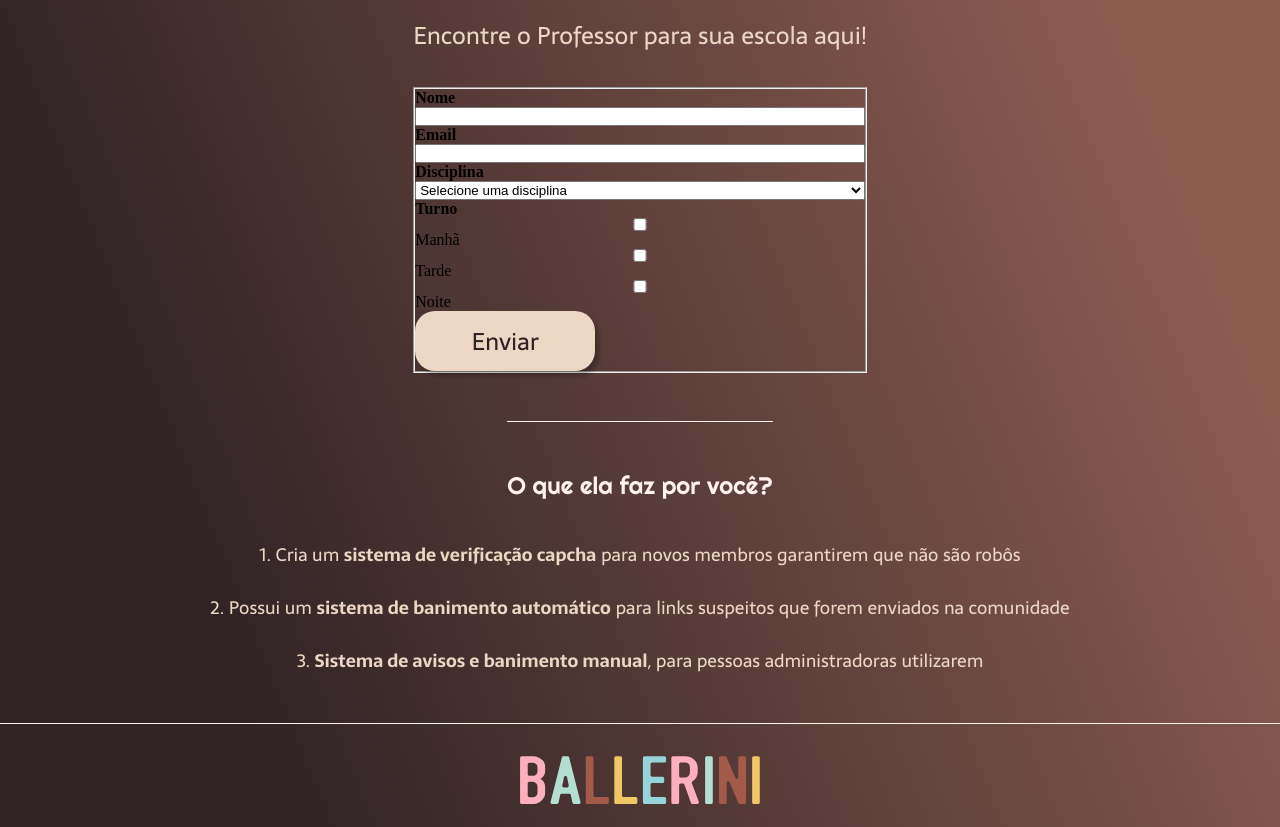
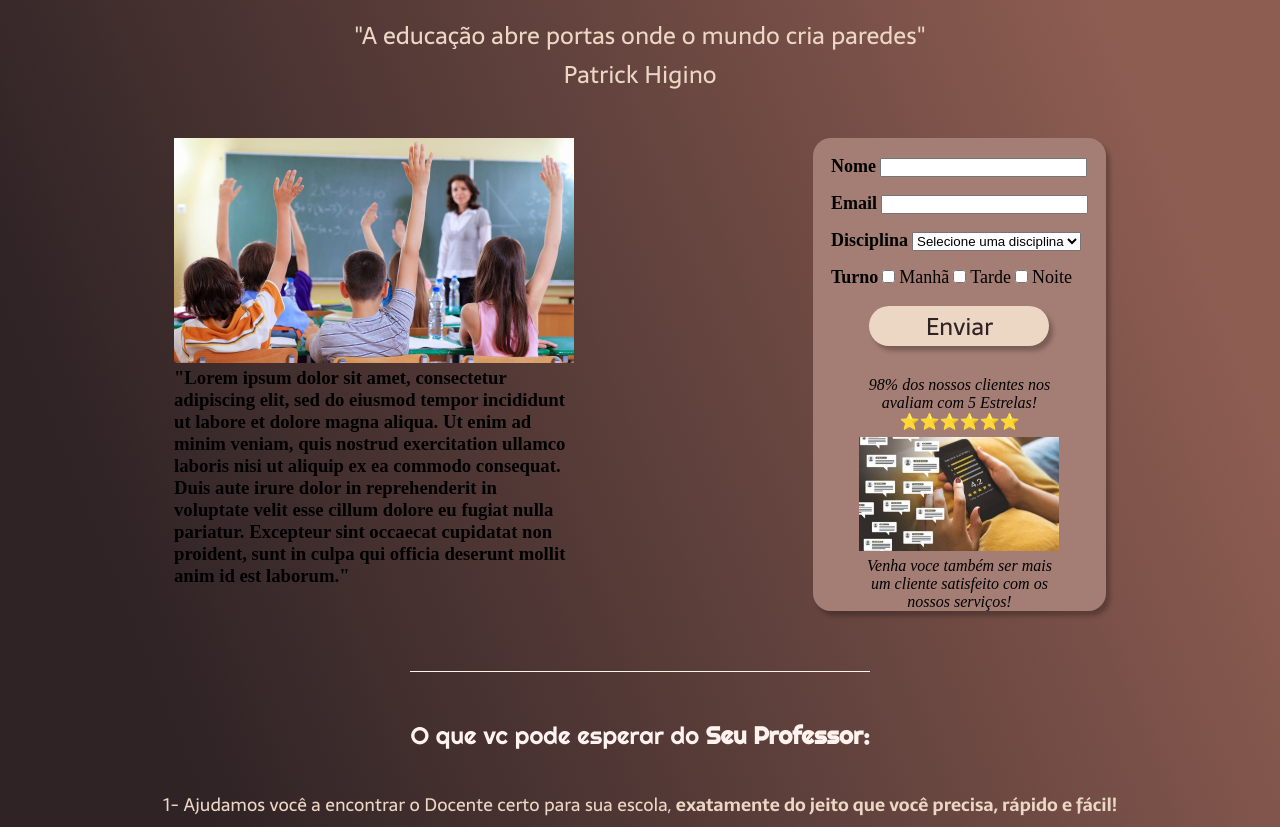
Before and after one commit to eerickvictor/Landing-Page, a plain HTML site: page index.html in a window 1280 px wide. Shown: the part 216-1043 px from the top of the page. Drawn offline with Linux system fonts and the light colour scheme.

Commit message:
Alteração de imagem e frase nova

```diff
--- a/index.html
+++ b/index.html
@@ -20,14 +20,38 @@
    <main class="conteudo">
     <section class="conteudo-principal">
       <div class="conteudo-principal-escrito">
+
+        <!--titulo inicio-->
         <h1 class="conteudo-principal-escrito-titulo">Seu Professor</h1>
-        <h2 class="conteudo-principal-escrito-subtitulo">Encontre o Professor para sua escola aqui!</h2>
-        <form class="formulario" action="">
+        <h2 class="conteudo-principal-escrito-subtitulo">"A educação abre portas onde o mundo cria paredes" <br> Patrick Higino </h2>
+
+        <!--fim titulo-->
+
+
+        <form class="meio" action="">
+
+          <!--lado esquerdo inicio-->
+          <div class="lado-esquerdo">
+            <img src="./Imagens/imagem professor2.jpg" alt="#" class="conteudo-principal-imagem">
+            <h3 class="conteudo-principal-descricao">"Lorem ipsum dolor sit amet, consectetur adipiscing elit, sed do eiusmod tempor incididunt ut labore et dolore magna aliqua. Ut enim ad minim veniam, quis nostrud exercitation ullamco laboris nisi ut aliquip ex ea commodo consequat. Duis aute irure dolor in reprehenderit in voluptate velit esse cillum dolore eu fugiat nulla pariatur. Excepteur sint occaecat cupidatat non proident, sunt in culpa qui officia deserunt mollit anim id est laborum."</h3>
+          </div>
+          <!--lado esquerdo fim-->
+
+          <!--lado direito inicio-->
           <fieldset class="formulario">
+            <div class="lado-direito">
+
+              <div class="formulario-direito-campo-nome">
               <label for="nome"><strong>Nome</strong></label>
               <input type="text" name = "nome" id="nome" required>
+              </div>
+
+              <div class="formulario-direito-campo-email">
               <label for="email"> <strong>Email</strong></label>
               <input type="email" id="email" name="email" required>
+              </div>
+
+              <div class="formulario-direito-campo-disciplina">
               <label for="disciplina"><strong>Disciplina</strong></label>
               <select name="disciplina" id="disciplina" required>
                 <option selected disabled value="">Selecione uma disciplina</option>
@@ -37,6 +61,9 @@
                 <option value="">Arte</option>
                 <option value="">Educação Física</option>
               </select>
+              </div>
+
+              <div class="formulario-direito-campo-turno">
               <label for="turno"><strong>Turno</strong></label>
               <input type="checkbox" id="turno1" name="turno1" value="Manhã">
               <label for="turno1">Manhã</label>
@@ -44,17 +71,23 @@
               <label for="turno2">Tarde</label>
               <input type="checkbox" id="turno3" name="turno3" value="Noite">
               <label for="turno3">Noite</label>
+            </div>
+            </div>
               <button class="conteudo-principal-escrito-botao" type="submit" onsubmit="">Enviar</button>
+              <p class="estrelinhas"><i>98% dos nossos clientes nos avaliam com 5 Estrelas!</i><br> ⭐⭐⭐⭐⭐⭐</p>
+              <img src="./Imagens/4a243f14-a31c-4380-aaf9-ac63d94ee57f.jpeg" alt="#" class="cta-imagem">
+              <p class="cta"><i>Venha voce também ser mais um cliente satisfeito com os nossos serviços!</i></p>
           </fieldset>
+          <!--lado direito fim-->
         </form>
       </div>
     </section>
 
     <section class="conteudo-secundario">
-      <h3 class="conteudo-secundario-titulo">O que ela faz por você?</h3>
-      <p class="conteudo-secundario-paragrafo">1. Cria um <strong>sistema de verificação capcha</strong> para novos membros garantirem que não são robôs</p>
-      <p class="conteudo-secundario-paragrafo">2. Possui um <strong>sistema de banimento automático</strong> para links suspeitos que forem enviados na comunidade</p>
-      <p class="conteudo-secundario-paragrafo">3. <strong>Sistema de avisos e banimento manual</strong>, para pessoas administradoras utilizarem</p>
+      <h3 class="conteudo-secundario-titulo">O que vc pode esperar do <strong>Seu Professor:</strong></h3>
+      <p class="conteudo-secundario-paragrafo">1- Ajudamos você a encontrar o Docente certo para sua escola, <strong>exatamente do jeito que você precisa, rápido e fácil!</strong></p>
+      <p class="conteudo-secundario-paragrafo"> 2- <strong>È só</strong> responder o questionário e já te mostramos as melhores opções</p>
+
     </section>
   </main>
 <footer class="rodape">
--- a/style.css
+++ b/style.css
@@ -56,17 +56,19 @@ body{
   font-weight: 400;
   font-size: 64px;
   color: #FFF2E7;
+  text-align: center;
 }
 .conteudo-principal-escrito-subtitulo {
     font-family: 'Sarala', sans-serif;
   font-weight: 400;
   font-size: 24px;
   color: #ECD6C4;
+  text-align: center;
 }
 .conteudo-principal-escrito-botao {
     background-color: #ECD6C4;
     width: 180px;
-    height: 60px;
+    height: 40px;
     border: none;
     box-shadow: 4px 5px 4px rgba(0, 0, 0, 0.25);
     border-radius: 20px;
@@ -88,6 +90,16 @@ body{
     align-items: center;
     gap: 24px;
     margin-top: 48px;
+}
+.autor {
+    display: flex;
+    text-align: center;
+    flex-direction: column;
+    font-family: 'Sarala', sans-serif;
+    font-weight: 200;
+    font-size: 20px;
+    color: #FFF2EF;
+
 }
 .conteudo-secundario-titulo {
     border-top: 0.4px solid #FFF2E7;
@@ -113,7 +125,64 @@ body{
     display: block;
     margin: 0 auto;
 }
-.formulario {
+.meio {
+    display: flex;
+    justify-content: space-around;
+    width: 995px;
+    gap: 200px;
+    padding: 12px;
+
+}
+
+.conteudo-principal-imagem{
+    max-width: 400px;
+    height: auto;
+}
+
+.conteudo-principal-descricao{
+    max-width: 400px;
+}
+
+.lado-direito{
     display: flex;
     flex-direction: column;
+    align-items: start;
+    gap: 16px;
+    padding: 18px;
+
 }
+
+label{
+    font-size: 18px;
+}
+
+#email,#nome{
+    width: 207px;
+}
+
+.formulario{
+    display: flex;
+    flex-direction: column;
+    align-items: center;
+}
+fieldset{
+background: #a47d74;
+border: none;
+border-radius: 18px;
+box-shadow: 4px 5px 4px rgba(0, 0, 0, 0.25);
+}
+.cta-imagem{
+    margin: 6px;
+    width: 200px;
+    height: auto;
+}
+.cta{
+    font-weight: normal;
+    width: 200px;
+    text-align: center;
+}
+.estrelinhas{
+    margin-top: 30px;
+    text-align: center;
+    width: 190px;
+}
```
Also changed, not shown: Imagens/0728db76-5e5a-4c63-8822-18fc61af5ab5.jpeg (added), Imagens/4a243f14-a31c-4380-aaf9-ac63d94ee57f.jpeg (added), Imagens/Education-logo-design-Graphics-5213937-1.jpg (added), Imagens/download.jpeg (added), Imagens/download.png (added), Imagens/imagem professor2.jpg (added), Imagens/kisspng-clip-art-education-organization-image-logo-the-campus-plan-5b67ba37c95281.1108619815335245358246.jpg (added). Lines whose indentation alone changed are shown as unchanged.
